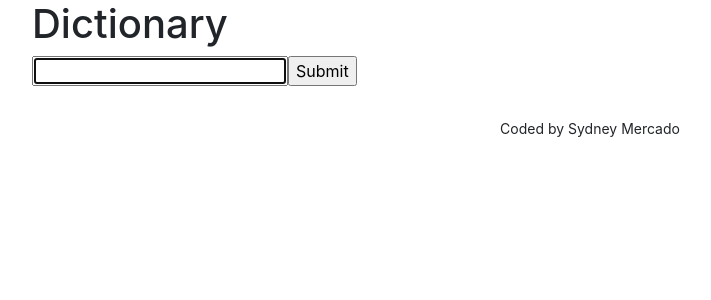
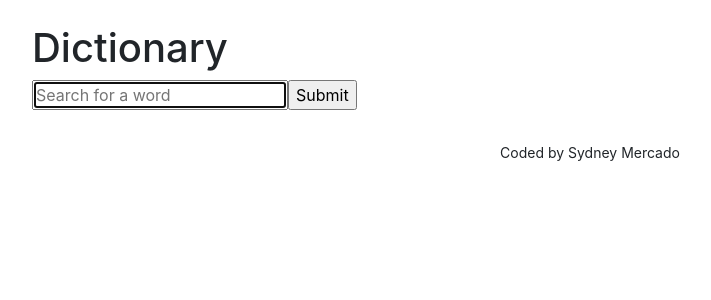
Before and after one commit to sydney257/dictionary-project, a React (Create React App) app: page / in a window 1280 px wide. Shown: the top 300 px of the page, without its empty margins (50-761 px from the left). Built offline with nearby package versions, Linux system fonts and the light colour scheme.

Commit message:
Added some styling

```diff
--- a/src/App.js
+++ b/src/App.js
@@ -5,7 +5,7 @@ function App() {
   return (
     <div className="App">
       <div className="container">
-        <h1 className="App-header">Dictionary</h1>
+        <h1 className="App-header mt-4">Dictionary</h1>
         <main>
           <Dictionary />
         </main>
--- a/src/Dictionary.js
+++ b/src/Dictionary.js
@@ -24,7 +24,12 @@ export default function Dictionary() {
   return (
     <div className="Dictionary">
       <form onSubmit={search}>
-        <input type="search" autoFocus={true} onChange={updateValueChange} />
+        <input
+          type="search"
+          autoFocus={true}
+          onChange={updateValueChange}
+          placeHolder="Search for a word"
+        />
         <input type="submit" />
       </form>
       <Results results={results} />
--- /dev/null
+++ b/src/Meaning.css
@@ -0,0 +1,3 @@
+.Meaning .example {
+  color: gray;
+}
--- a/src/Meaning.js
+++ b/src/Meaning.js
@@ -1,4 +1,5 @@
 import React from "react";
+import "./Meaning.css";
 
 export default function Meaning(props) {
   return (
@@ -10,7 +11,7 @@ export default function Meaning(props) {
             <p>
               {definition.definition}
               <br />
-              <em>{definition.example}</em>
+              <em className="example">{definition.example}</em>
             </p>
           </div>
         );
--- a/src/Results.js
+++ b/src/Results.js
@@ -5,7 +5,7 @@ export default function Results(props) {
   if (props.results) {
     return (
       <div className="Results">
-        <h2>{props.results.word}</h2>
+        <h2 className="mt-2">{props.results.word}</h2>
         {props.results.meanings.map(function (meaning, index) {
           return (
             <div key={index}>
```
